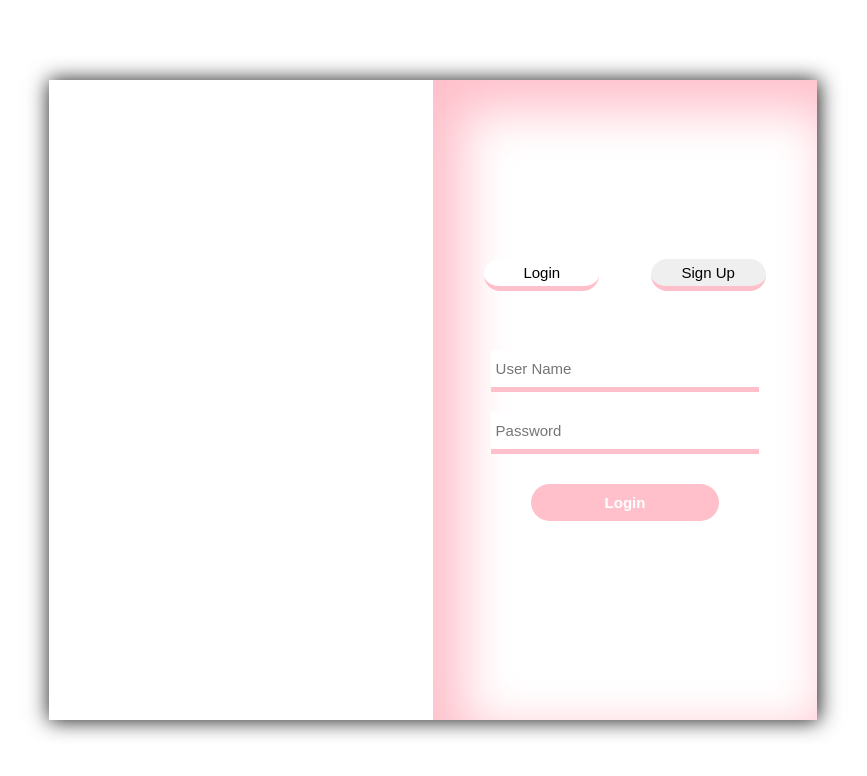
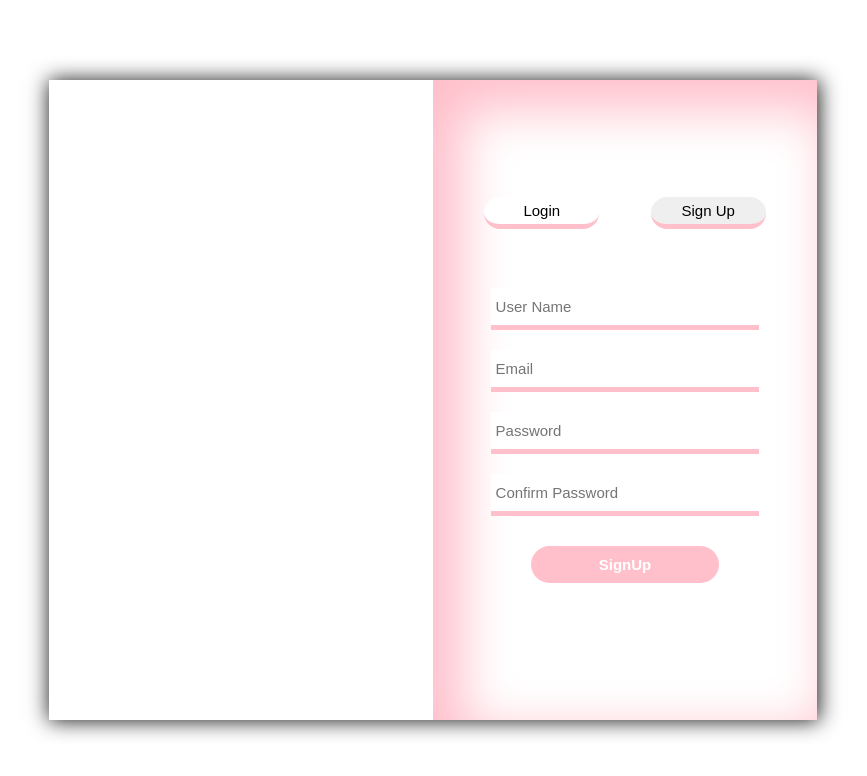
Before and after one commit to Dharanish-PM/Social_mEdia, a plain HTML site: page index.html in a window 1280 px wide. Both pictures are taken after a click on the button "Sign Up". Shown: the whole page, without its empty margins (207-1074 px from the left). Drawn offline with Linux system fonts and the light colour scheme.

Commit message:
loginpage

```diff
--- a/index.html
+++ b/index.html
@@ -21,16 +21,26 @@
             </div>
 
             <div class="info">
-                <form action=""  >
+                <div class="log" >
+                    <form action="">
                         <div class="input-sec">
                             <input id="user" class="username" placeholder="User Name" type="text">
                         </div>
 
-                    <div class="input-sec">
+                        <div class="input-sec email " style="display: none;" >
+                        <input id="email" class="email" placeholder="Email" type="text">
+                    </div>
+
+                        <div class="input-sec ">
                             <input id="pass" placeholder="Password" type="password">
                         </div>
+
+                        <div class="input-sec confirmpass" style="display: none;">
+                            <input id="confirmpass" placeholder="Confirm Password" type="password">
+                        </div>
+
+
                         <button class="submit" type="submit" onclick="myfun()">Login </button>
-
                     </form>
 
                 </div>
@@ -38,6 +48,7 @@
 
 
 
+            </div>
         </div>
 
 
--- a/index.js
+++ b/index.js
@@ -7,13 +7,25 @@ function myfun() {
 }
 
 const login = document.querySelector(".login");
-const signup=document.querySelector(".signup");
+const signup = document.querySelector(".signup");
+
 login.addEventListener('click', () => {
     login.classList.remove("ac");
     signup.classList.add("ac");
+        document.querySelector(".email").style.display = "none";
+    document.querySelector(".confirmpass").style.display = "none";
+
+
+
 })
 signup.addEventListener('click', () => {
-     signup.classList.remove("ac");
+    signup.classList.remove("ac");
     login.classList.add("ac");
+    document.querySelector(".email").style.display = "block";
+    document.querySelector(".confirmpass").style.display = "block";
+    document.querySelector(".submit").innerHTML="SignUp"
+
+
+
 
 })
--- a/styles.css
+++ b/styles.css
@@ -111,3 +111,6 @@ input{
 .submit:hover {
     opacity: 0.8;
 }
+.disable{
+    display: none;
+}
```
Lines whose indentation alone changed are shown as unchanged.
